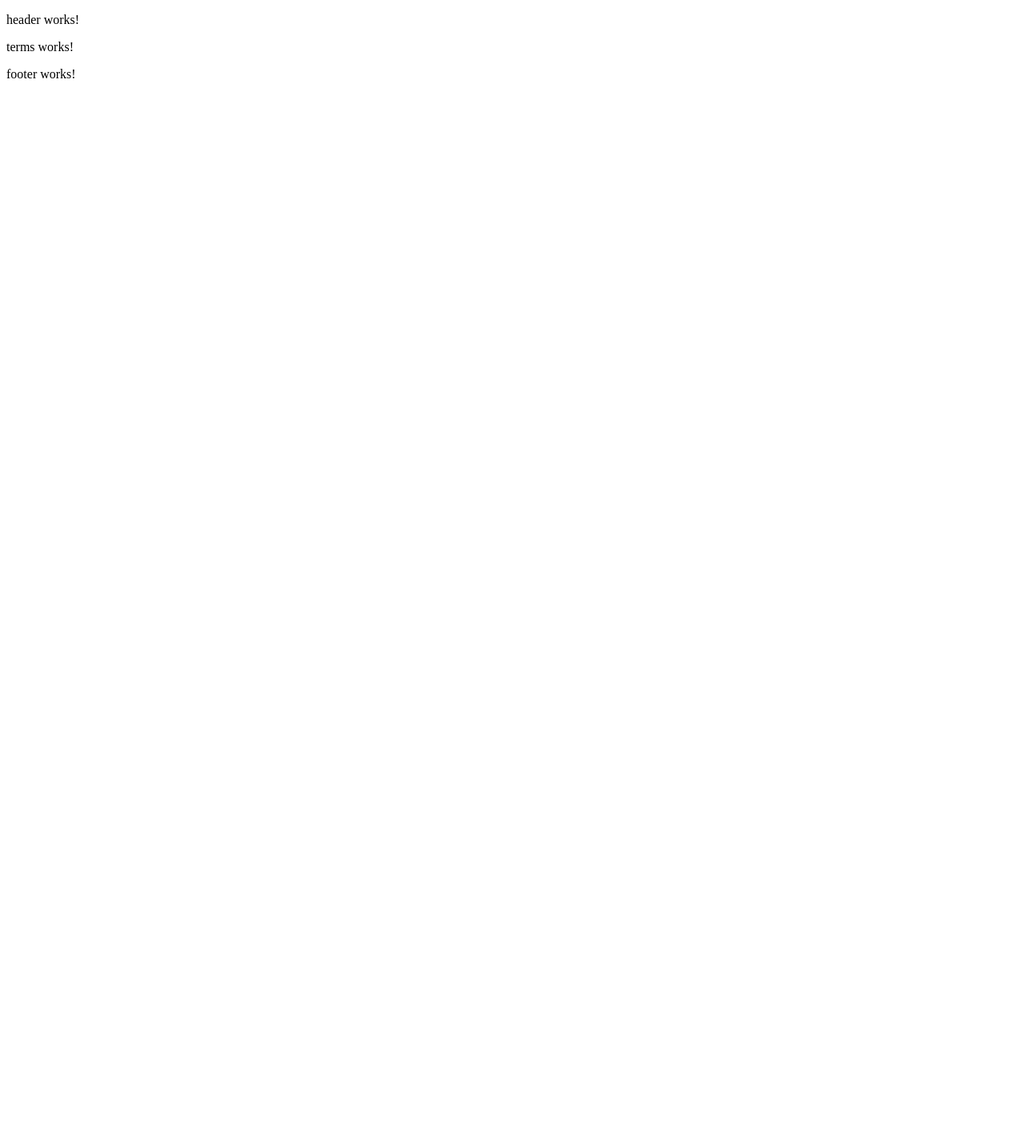
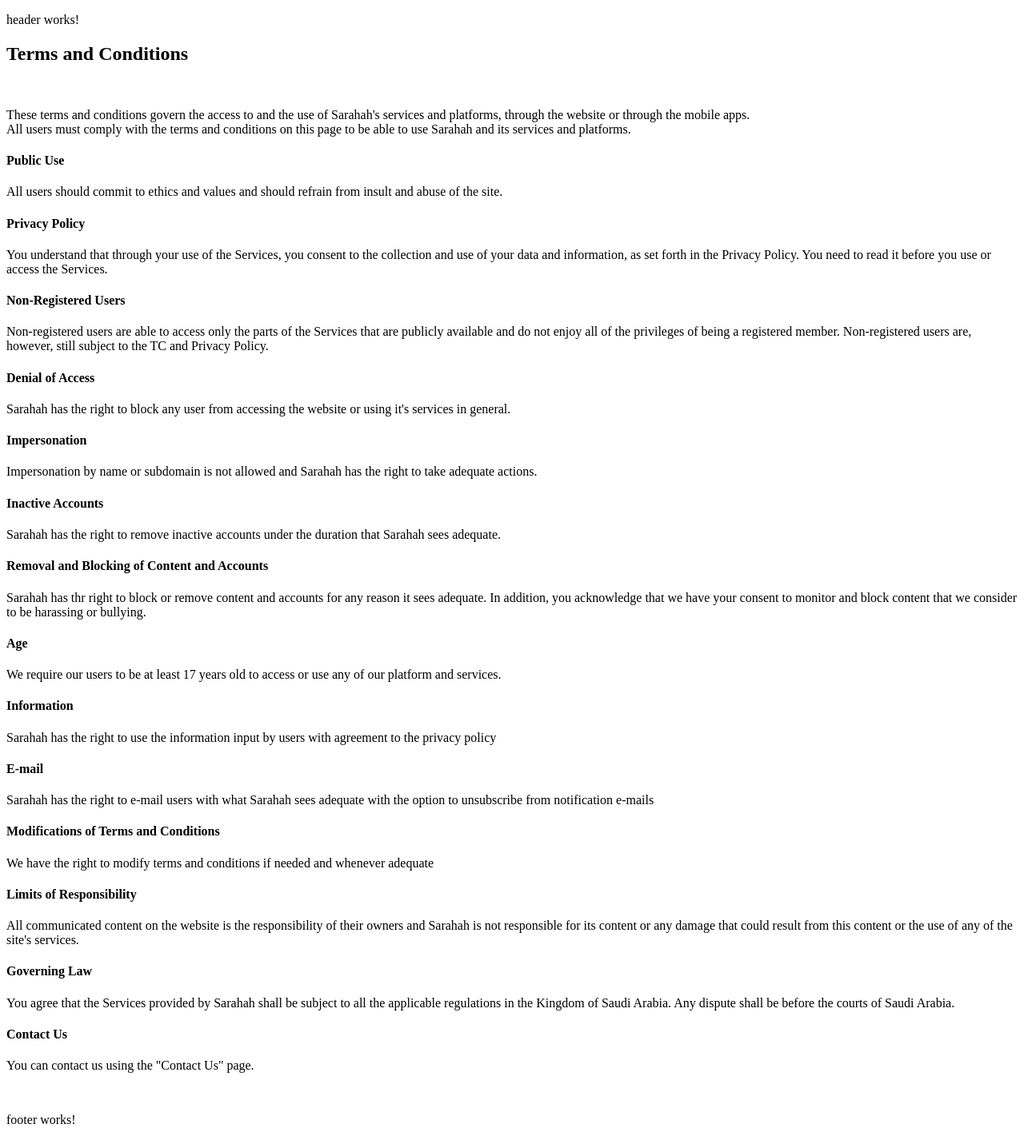
Before and after one commit to EssamAy/saraha_clone, an Angular app in the folder angular-src/: page /terms in a window 1280 px wide. Shown: the whole page at 80% size. Before the commit the page ends 800 px from the top, so only its background shows below. Built offline with nearby package versions, Linux system fonts and the light colour scheme.

Commit message:
update terms

```diff
--- a/angular-src/src/app/pages/terms/terms.component.html
+++ b/angular-src/src/app/pages/terms/terms.component.html
@@ -1,3 +1,72 @@
-<p>
-  terms works!
-</p>
+
+  <h2>Terms and Conditions</h2>
+  <br>
+  <div>
+      <p>
+          These terms and conditions govern the access to and the use of Sarahah's services and platforms, through the website or through the mobile apps.<br>
+          All users must comply with the terms and conditions on this page to be able to use Sarahah and its services and platforms.
+      </p>
+
+      <h4>Public Use</h4>
+      <p>
+          All users should commit to ethics and values and should refrain from insult and abuse of the site.
+      </p>
+
+      <h4>Privacy Policy</h4>
+      <p>
+          You understand that through your use of the Services, you consent to the collection and use of your data and information, as set forth in the Privacy Policy. You need to read it before you use or access the Services.
+      </p>
+
+      <h4>Non-Registered Users</h4>
+      <p>Non-registered users are able to access only the parts of the Services that are publicly available and do not enjoy all of the privileges of being a registered member. Non-registered users are, however, still subject to the TC and Privacy Policy.</p>
+
+      <h4>Denial of Access</h4>
+      <p>
+          Sarahah has the right to block any user from accessing the website or using it's services in general.
+      </p>
+
+      <h4>Impersonation</h4>
+      <p>
+          Impersonation by name or subdomain is not allowed and Sarahah has the right to take adequate actions.
+      </p>
+
+      <h4>Inactive Accounts</h4>
+      <p>
+          Sarahah has the right to remove inactive accounts under the duration that Sarahah sees adequate.
+      </p>
+
+      <h4>Removal and Blocking of Content and Accounts</h4>
+      <p>
+          Sarahah has thr right to block or remove content and accounts for any reason it sees adequate. In addition, you acknowledge that we have your consent to monitor and block content that we consider to be harassing or bullying.    </p>
+
+      <h4>Age</h4>
+      <p>We require our users to be at least 17 years old to access or use any of our platform and services.</p>
+
+      <h4>Information</h4>
+      <p>
+          Sarahah has the right to use the information input by users with agreement to the privacy policy
+      </p>
+
+      <h4>E-mail</h4>
+      <p>
+          Sarahah has the right to e-mail users with what Sarahah sees adequate with the option to unsubscribe from notification e-mails
+      </p>
+
+      <h4>Modifications of Terms and Conditions</h4>
+      <p>
+          We have the right to modify terms and conditions if needed and whenever adequate
+      </p>
+
+      <h4>Limits of Responsibility</h4>
+      <p>
+          All communicated content on the website is the responsibility of their owners and Sarahah is not responsible for its content or any damage that could result from this content or the use of any of the site's services.
+      </p>
+      <h4>Governing Law</h4>
+      <p>You agree that the Services provided by Sarahah shall be subject to all the applicable regulations in the Kingdom of Saudi Arabia. Any dispute shall be before the courts of Saudi Arabia.</p>
+
+      <h4>Contact Us</h4>
+      <p>
+          You can contact us using the "Contact Us" page.
+      </p>
+  </div>
+  <br>
```
